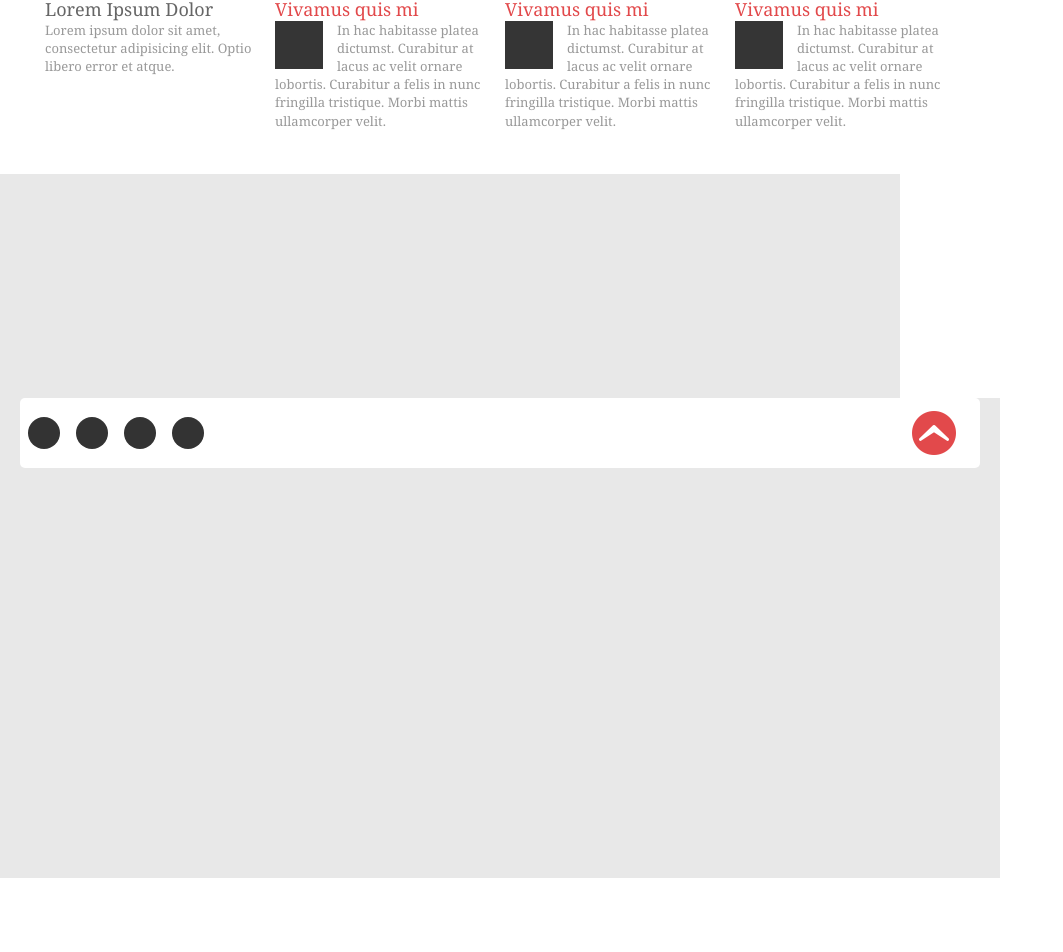
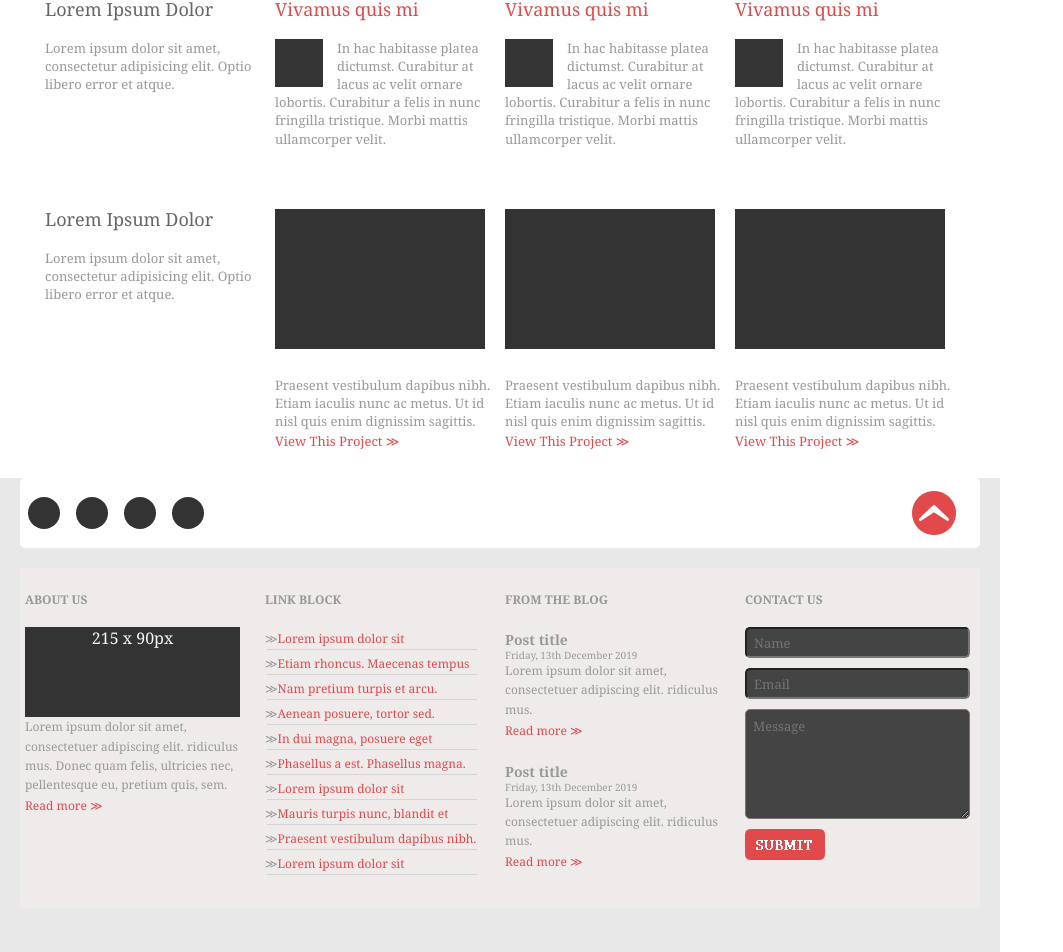
Before and after one commit to KeraSherton/Template-psd-react, a React (Create React App) app: page / in a window 1280 px wide. Shown: the part 561-1513 px from the top of the page, without its empty margins (0-1063 px from the left). Before the commit the page ends 1439 px from the top, so only its background shows below. Built offline with nearby package versions, Linux system fonts and the light colour scheme.

Commit message:
add: footer and latest work

```diff
--- a/src/components/Footer.css
+++ b/src/components/Footer.css
@@ -2,6 +2,11 @@
   width: 1000px;
   height: 480px;
   background-color: #e8e8e8;
+}
+
+.footer-social-container {
+  width: 1000px;
+  height: 70px;
   display: flex;
   justify-content: center;
 }
@@ -24,3 +29,118 @@
 .button-up {
   margin-left: 700px;
 }
+
+.footer-box {
+  width: 1000px;
+  height: 340px;
+  padding: 20px;
+  display: flex;
+}
+.footer-content-box {
+  width: 250px;
+  height: 340px;
+  padding: 5px;
+  background-color: rgba(243, 236, 236, 0.795);
+}
+.footer-title {
+  color: #979797;
+  font-family: Georgia;
+  font-size: 12px;
+  font-weight: bold;
+  line-height: 14.4px;
+  text-transform: uppercase;
+  margin-top: 20px;
+  margin-bottom: 20px;
+}
+
+.footer-img-aboutUs {
+  width: 215px;
+  height: 90px;
+  background-color: #333333;
+  color: #f8f8f8;
+  font-family: Georgia;
+  font-size: 16px;
+  text-align: center;
+}
+.footer-txt {
+  color: #999999;
+  font-family: Georgia;
+  font-size: 12px;
+  line-height: 19.2px;
+}
+
+.footer-splitter {
+  width: 960px;
+  height: 1px;
+  background-color: #ffffff;
+  position: absolute;
+  bottom: 60px;
+}
+
+.footer-link-separator {
+  width: 210px;
+  height: 1px;
+  background-color: #d4d4d4;
+  margin: 2px;
+}
+
+.arrow {
+  font-size: 12px;
+  color: #999999;
+}
+
+.footer-link {
+  color: #e2494b;
+  font-family: Georgia;
+  font-size: 12px;
+}
+.footer-post-cont-title {
+  color: #979797;
+  font-family: Georgia;
+  font-size: 12px;
+  font-weight: bold;
+  line-height: 14.4px;
+  text-transform: uppercase;
+  margin-top: 20px;
+  margin-bottom: 0px;
+}
+
+.footer-post-title {
+  font-family: Georgia;
+  font-size: 14px;
+  font-weight: bold;
+  line-height: 16.8px;
+  color: #999999;
+  margin-top: 25px;
+}
+.footer-post-date {
+  font-family: Georgia;
+  font-size: 10px;
+  line-height: 12px;
+  color: #999999;
+}
+
+.footer-contact {
+  height: 31px;
+  width: 225px;
+  border-radius: 5px;
+  background-color: #444444;
+  color: #ffffff;
+  font-family: Georgia;
+  font-size: 13px;
+  margin-bottom: 10px;
+  padding: 7px;
+}
+
+.footer-contact-message {
+  height: 110px;
+  width: 225px;
+  border-radius: 5px;
+  background-color: #444444;
+  color: #ffffff;
+  font-family: Georgia;
+  font-size: 13px;
+  margin-bottom: 10px;
+  padding: 7px;
+  vertical-align: top;
+}
--- a/src/components/Footer.js
+++ b/src/components/Footer.js
@@ -1,16 +1,144 @@
 import React from "react";
 import "./Footer.css";
 import up from "../images/up.png";
+import submit from "../images/submit.png";
 
 const Footer = () => {
   return (
     <div className="footer">
-      <div className="footer-rectangle">
-        <canvas className="social-circle" />
-        <canvas className="social-circle" />
-        <canvas className="social-circle" />
-        <canvas className="social-circle" />
-        <img className="button-up" src={up} alt="up" />
+      <div className="footer-social-container">
+        <div className="footer-rectangle">
+          <canvas className="social-circle" />
+          <canvas className="social-circle" />
+          <canvas className="social-circle" />
+          <canvas className="social-circle" />
+          <input type="image" src={up} className="button-up" />
+        </div>
+      </div>
+
+      <div className="footer-box">
+        <div className="footer-content-box">
+          <p className="footer-title">About us</p>
+          <div className="footer-img-aboutUs"> 215 x 90px </div>
+          <p className="footer-txt">
+            Lorem ipsum dolor sit amet, consectetuer adipiscing elit. ridiculus
+            mus. Donec quam felis, ultricies nec, pellentesque eu, pretium quis,
+            sem.
+          </p>
+          <a href="./aboutUs" className="footer-link">
+            Read more &#8811;
+          </a>
+        </div>
+
+        <div className="footer-content-box">
+          <p className="footer-title">Link block</p>
+          <span className="arrow">&#8811;</span>
+          <a href="link" className="footer-link">
+            Lorem ipsum dolor sit
+          </a>
+          <div className="footer-link-separator" />
+
+          <span className="arrow">&#8811;</span>
+          <a href="link" className="footer-link">
+            Etiam rhoncus. Maecenas tempus
+          </a>
+          <div className="footer-link-separator" />
+
+          <span className="arrow">&#8811;</span>
+          <a href="link" className="footer-link">
+            Nam pretium turpis et arcu.
+          </a>
+          <div className="footer-link-separator" />
+
+          <span className="arrow">&#8811;</span>
+          <a href="link" className="footer-link">
+            Aenean posuere, tortor sed.
+          </a>
+          <div className="footer-link-separator" />
+
+          <span className="arrow">&#8811;</span>
+          <a href="link" className="footer-link">
+            In dui magna, posuere eget
+          </a>
+          <div className="footer-link-separator" />
+
+          <span className="arrow">&#8811;</span>
+          <a href="link" className="footer-link">
+            Phasellus a est. Phasellus magna.
+          </a>
+          <div className="footer-link-separator" />
+
+          <span className="arrow">&#8811;</span>
+          <a href="link" className="footer-link">
+            Lorem ipsum dolor sit
+          </a>
+          <div className="footer-link-separator" />
+
+          <span className="arrow">&#8811;</span>
+          <a href="link" className="footer-link">
+            Mauris turpis nunc, blandit et
+          </a>
+          <div className="footer-link-separator" />
+
+          <span className="arrow">&#8811;</span>
+          <a href="link" className="footer-link">
+            Praesent vestibulum dapibus nibh.
+          </a>
+          <div className="footer-link-separator" />
+
+          <span className="arrow">&#8811;</span>
+          <a href="link" className="footer-link">
+            Lorem ipsum dolor sit
+          </a>
+          <div className="footer-link-separator" />
+        </div>
+        <div className="footer-content-box">
+          <p className="footer-post-cont-title">From the blog</p>
+          <p className="footer-post-title">Post title</p>
+          <p className="footer-post-date">Friday, 13th December 2019</p>
+          <p className="footer-txt">
+            Lorem ipsum dolor sit amet, consectetuer adipiscing elit. ridiculus
+            mus.
+          </p>
+          <a href="./abouUs" className="footer-link">
+            Read more &#8811;
+          </a>
+          <br />
+          <p className="footer-post-title">Post title</p>
+          <p className="footer-post-date">Friday, 13th December 2019</p>
+          <p className="footer-txt">
+            Lorem ipsum dolor sit amet, consectetuer adipiscing elit. ridiculus
+            mus.
+          </p>
+          <a href="./abouUs" className="footer-link">
+            Read more &#8811;
+          </a>
+        </div>
+
+        <div className="footer-content-box">
+          <p className="footer-title">Contact us</p>
+          <form action="">
+            <input
+              className="footer-contact"
+              type="text"
+              id="name"
+              placeholder="Name"
+            />
+            <input
+              className="footer-contact"
+              type="text"
+              id="email"
+              placeholder="Email"
+            />
+            <textarea
+              className="footer-contact-message"
+              type="text"
+              id="message"
+              placeholder="Message"
+            />
+            <input type="image" src={submit} value="Submit" />
+          </form>
+        </div>
       </div>
     </div>
   );
--- a/src/components/Header.css
+++ b/src/components/Header.css
@@ -69,9 +69,9 @@
   font-size: 12px;
   text-transform: uppercase;
   vertical-align: middle;
+  color: #666666;
 }
 
 a:any-link {
   text-decoration: none;
-  color: #666666;
 }
--- a/src/components/Header.js
+++ b/src/components/Header.js
@@ -2,9 +2,6 @@ import React from "react";
 import "./Header.css";
 
 const Header = () => {
-  const logoInitial = "A";
-  const logoText = "utonomous";
-  const logoDescribe = "Free PSD Website Template";
   const menu1 = "home";
   const menu2 = "style demo";
   const menu3 = "full width";
@@ -15,10 +12,12 @@ const Header = () => {
   return (
     <div className="header">
       <div className="logo">
-        <div className="logoInitial">{logoInitial}</div>
-        <div className="logoText">{logoText}</div>
+        <div className="logoInitial">A</div>
+        <div className="logoText">utonomous</div>
         <canvas className="line" />
-        <div className="logoDescribe">{logoDescribe}</div>
+        <div className="logoDescribe">
+          Free PSD <br /> Website Template
+        </div>
       </div>
       <nav className="menu">
         <ul className="list">
--- a/src/components/LatestWork.css
+++ b/src/components/LatestWork.css
@@ -1,5 +1,59 @@
-.LatestWork {
-  width: 900px;
-  height: 224px;
-  background-color: #e8e8e8;
+.latestWork {
+  width: 1000px;
+  height: 274px;
+  background-color: #ffffff;
+  display: flex;
+  justify-content: center;
+  margin-top: 30px;
 }
+
+.latestWork-container {
+  width: 920px;
+  height: 180px;
+  display: flex;
+}
+
+.latestWork-content-box {
+  width: 250px;
+  height: 274px;
+  padding: 5px;
+}
+
+.latestWork-title {
+  color: #666666;
+  font-family: Georgia;
+  font-size: 18px;
+  line-height: 21.6px;
+  margin-bottom: 18px;
+}
+
+.latestWork-summary {
+  color: #999999;
+  font-family: Georgia;
+  font-size: 13px;
+  line-height: 18.2px;
+}
+
+.latestWork-box {
+  width: 210px;
+  height: 100px;
+}
+
+.latestWork-img {
+  width: 210px;
+  height: 140px;
+  background-color: #333333;
+}
+
+.latestWork-describe {
+  color: #999999;
+  font-family: Georgia;
+  font-size: 13px;
+  margin-top: 23px;
+}
+
+.latestWork-link {
+  color: #e2494b;
+  font-family: Georgia;
+  font-size: 13px;
+}
--- a/src/components/LatestWork.js
+++ b/src/components/LatestWork.js
@@ -2,7 +2,50 @@ import React from "react";
 import "./LatestWork.css";
 
 const LatestWork = () => {
-  return <div className="LatestWork"></div>;
+  return (
+    <div className="latestWork">
+      <div className="latestWork-container">
+        <div className="latestWork-content-box">
+          <p className="latestWork-title">Lorem Ipsum Dolor</p>
+          <p className="latestWork-summary">
+            Lorem ipsum dolor sit amet, consectetur adipisicing elit. Optio
+            libero error et atque.
+          </p>
+        </div>
+
+        <div className="latestWork-content-box">
+          <canvas className="latestWork-img" alt="project image" />
+          <p className="latestWork-describe">
+            Praesent vestibulum dapibus nibh. Etiam iaculis nunc ac metus. Ut id
+            nisl quis enim dignissim sagittis.
+          </p>
+          <a href="./work" className="latestWork-link">
+            View This Project &#8811;
+          </a>
+        </div>
+        <div className="latestWork-content-box">
+          <canvas className="latestWork-img" alt="project image" />
+          <p className="latestWork-describe">
+            Praesent vestibulum dapibus nibh. Etiam iaculis nunc ac metus. Ut id
+            nisl quis enim dignissim sagittis.
+          </p>
+          <a href="./work" className="latestWork-link">
+            View This Project &#8811;
+          </a>
+        </div>
+        <div className="latestWork-content-box">
+          <canvas className="latestWork-img" alt="project image" />
+          <p className="latestWork-describe">
+            Praesent vestibulum dapibus nibh. Etiam iaculis nunc ac metus. Ut id
+            nisl quis enim dignissim sagittis.
+          </p>
+          <a href="./work" className="latestWork-link">
+            View This Project &#8811;
+          </a>
+        </div>
+      </div>
+    </div>
+  );
 };
 
 export default LatestWork;
--- a/src/components/Services.css
+++ b/src/components/Services.css
@@ -23,6 +23,7 @@
   font-family: Georgia;
   font-size: 18px;
   line-height: 21.6px;
+  margin-bottom: 18px;
 }
 
 .services-summary {
@@ -43,6 +44,7 @@
   font-size: 18px;
   font-weight: 400;
   line-height: 21.6px;
+  margin-bottom: 18px;
 }
 
 .services-icon {
@@ -60,10 +62,16 @@
   line-height: 18.2px;
 }
 
-.splitter {
+.services-splitter {
   width: 920px;
   height: 2px;
   background-color: #999999;
+  background-image: linear-gradient(
+    to right,
+    #fafafa 0%,
+    #e8e8e8 50%,
+    #fafafa 100%
+  );
   position: absolute;
   bottom: 250px;
 }
--- a/src/components/Services.js
+++ b/src/components/Services.js
@@ -41,7 +41,7 @@ const Services = () => {
           </p>
         </div>
 
-        <canvas className="splitter" />
+        <canvas className="services-splitter" />
       </div>
     </div>
   );
--- a/src/components/Slider.js
+++ b/src/components/Slider.js
@@ -7,8 +7,8 @@ const Slider = () => {
   return (
     <div className="slider">
       <div className="slider-rectangle">
-        <img className="button-left" src={left} alt="left" />
-        <img className="button-right" src={right} alt="right" />
+        <input type="image" src={left} className="button-left" />
+        <input type="image" src={right} className="button-right" />
       </div>
       <div className="slider-background"></div>
     </div>
```
